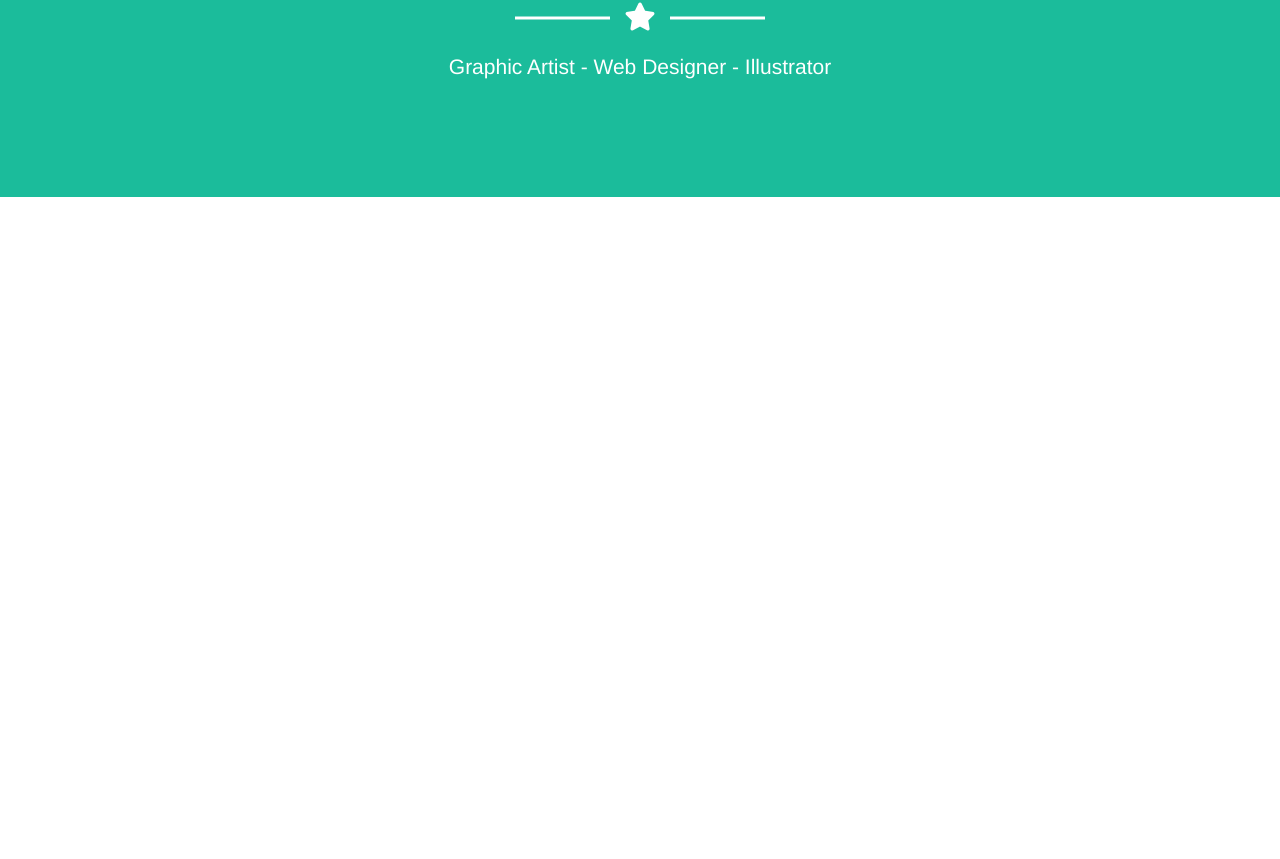
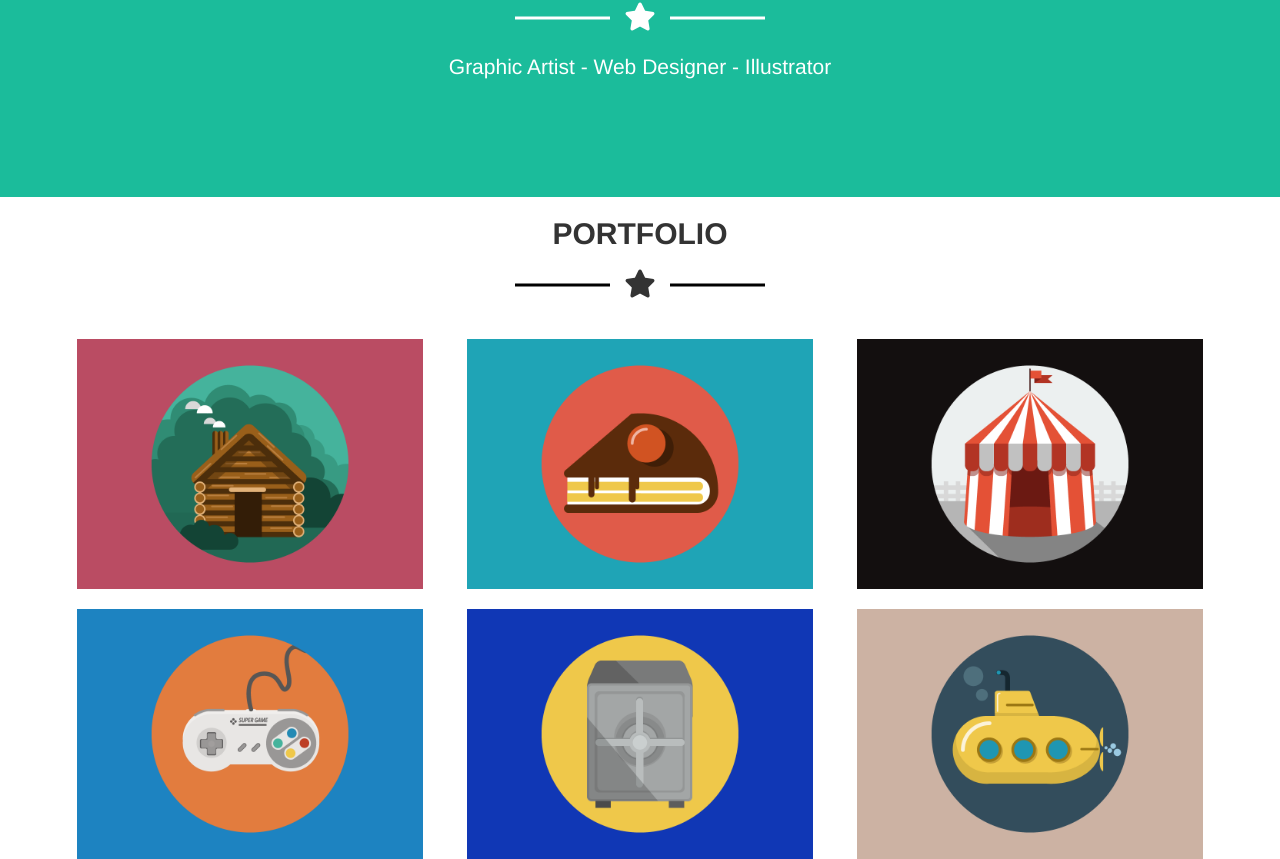
Before and after one commit to luca-santini/html-css-bootstrap-freelancer, a plain HTML site: page index.html in a window 1280 px wide. Shown: the part 496-1355 px from the top of the page. Before the commit the page ends 800 px from the top, so only its background shows below. Drawn offline with nearby package versions, Linux system fonts and the light colour scheme.

Commit message:
section portfolio

```diff
--- a/index.html
+++ b/index.html
@@ -51,6 +51,35 @@
                     <p>Graphic Artist - Web Designer - Illustrator</p>
                 </div>
             </section>
+            <section class="portfolio text-center">
+                <div class="container">
+                    <h2 class="text-uppercase">Portfolio</h2>
+                    <div class="separatore center-block">
+                        <i class="fas fa-star fa-2x"></i>
+                    </div>
+                        <div class="row">
+                            <div class="portfolio-item-caption">
+                                <div class="col-md-6 col-lg-4">
+                                    <img class="img-fluid" src="img/cabin.png" alt="">
+                                </div>
+                                <div class="col-md-6 col-lg-4">
+                                    <img class="img-fluid" src="img/cake.png" alt="">
+                                </div>
+                                <div class="col-md-6 col-lg-4">
+                                    <img class="img-fluid" src="img/circus.png" alt="">
+                                </div>
+                                <div class="col-md-6 col-lg-4">
+                                    <img class="img-fluid" src="img/game.png" alt="">
+                                </div>
+                                <div class="col-md-6 col-lg-4">
+                                    <img class="img-fluid" src="img/safe.png" alt="">
+                                </div>
+                                <div class="col-md-6 col-lg-4">
+                                    <img class="img-fluid" src="img/submarine.png" alt="">
+                            </div>
+                    </div>
+                </div>
+            </section>
         </main>
     </body>
 </html>
--- a/style.css
+++ b/style.css
@@ -72,3 +72,38 @@ main {
 .separatore::after {
     right: 0;
 }
+
+h2 {
+    font-weight: bold;
+    text-align: center;
+}
+
+.portfolio .separatore::before,
+.portfolio .separatore::after {
+    content: '';
+    position: absolute;
+    top: 50%;
+    transform: translateY(-50%);
+    width: calc((100% - 60px) / 2);
+    height: 3px;
+    background-color: black;
+}
+.col-md-6 {
+    padding-top: 20px;
+}
+.img-fluid {
+    height: 250px;
+}
+
+/* .overlay {
+ position: absolute;
+ top: 0;
+ bottom: 0;
+ left: 0;
+ right: 0;
+ height: 100%;
+ width: 100%;
+ opacity: 0;
+ transition: .5s ease;
+ background-color: #2D3E50;
+} */
```
Also changed, not shown: img/cabin.png (added), img/cake.png (added), img/circus.png (added), img/game.png (added), img/safe.png (added), img/submarine.png (added).
